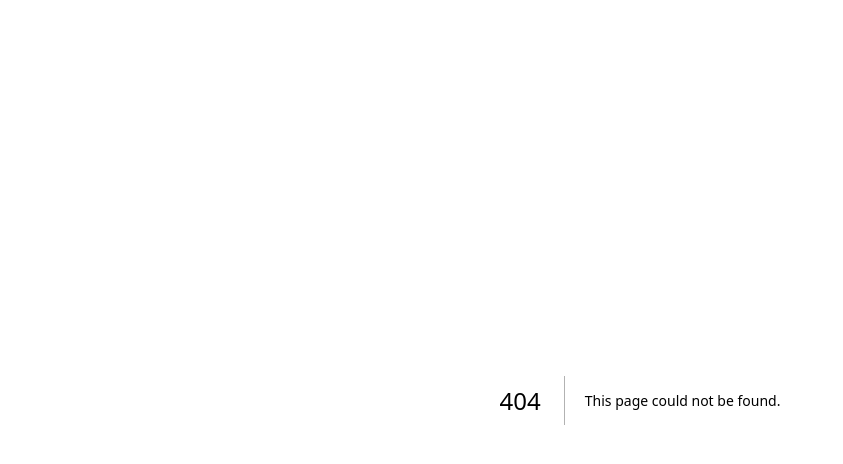
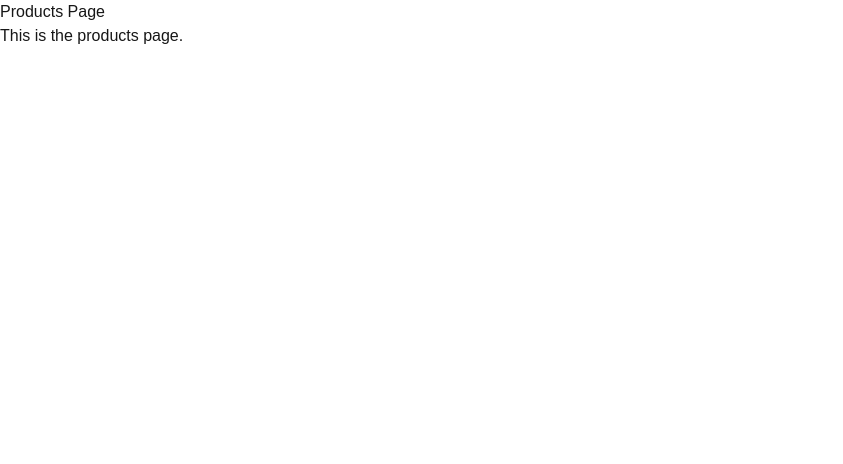
Before and after one commit to WilhelmPro007/solecitocrochetfullstack, a Next.js app: page /products in a window 1280 px wide. Before the commit this address had no page. Shown: the top 464 px of the page, without its empty margins (0-843 px from the left). Built offline with nearby package versions, Linux system fonts and the light colour scheme.

Commit message:
instalado dependencia react-dom creado nueva pagina de pruebas en productos.

```diff
--- a/package.json
+++ b/package.json
@@ -12,7 +12,8 @@
     "@prisma/client": "^6.10.0",
     "next": "15.3.3",
     "react": "^19.0.0",
-    "react-dom": "^19.0.0"
+    "react-dom": "^19.0.0",
+    "react-router-dom": "^7.6.2"
   },
   "devDependencies": {
     "@eslint/eslintrc": "^3",
--- /dev/null
+++ b/src/app/products/[id]/page.tsx
@@ -0,0 +1,14 @@
+import react from 'react';
+
+import { useParams } from 'react-router-dom';
+
+function ProductPage() {
+  const { id } = useParams();
+
+  return (
+    <div>
+      <h1>Product Page</h1>
+      <p>Product ID: {id}</p>
+    </div>
+  );
+}
--- /dev/null
+++ b/src/app/products/page.tsx
@@ -0,0 +1,12 @@
+import react from 'react';
+
+const ProductsPage = () => {
+  return (
+    <div>
+      <h1>Products Page</h1>
+      <p>This is the products page.</p>
+    </div>
+  );
+}
+
+export default ProductsPage;
```
Also changed, not shown: 1 other file (tests, documents, lock files or other folders).
